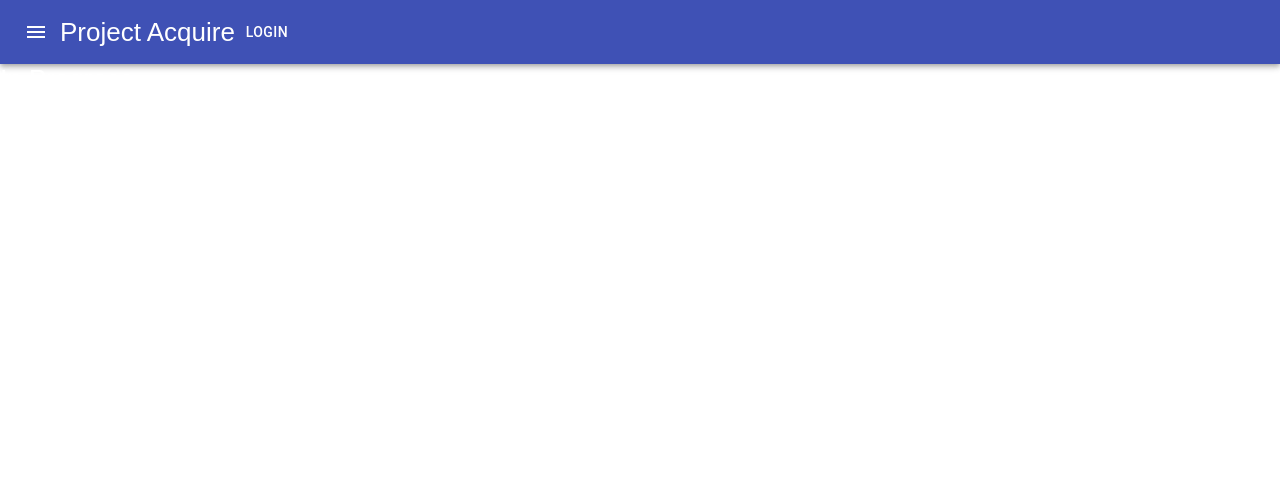
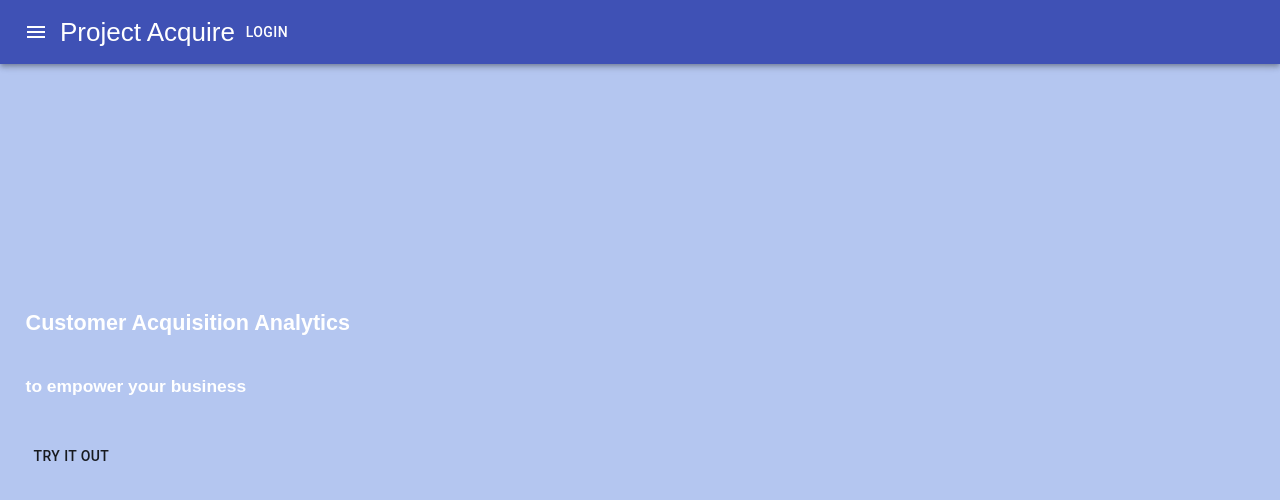
Before and after one commit to NSpencer4/project-acquire, a React (Create React App) app: page / in a window 1280 px wide. Shown: the top 500 px of the page. Built offline with nearby package versions, Linux system fonts and the light colour scheme; a web font is replaced by a local one.

Commit message:
Homepage styling adjustments

```diff
--- a/src/components/Homepage/Homepage.css
+++ b/src/components/Homepage/Homepage.css
@@ -0,0 +1,10 @@
+#home-container {
+    margin-left: 2%;
+    margin-right: 2%;
+    min-height: 50vh;
+    vertical-align: middle;
+}
+
+#banner-text {
+    margin-top: 20%;
+}
--- a/src/components/Homepage/Homepage.js
+++ b/src/components/Homepage/Homepage.js
@@ -1,15 +1,17 @@
 import React, {Component} from 'react';
 import './Homepage.css';
-import {Box} from '@material-ui/core';
+import Button from '@material-ui/core/Button';
 
 class Homepage extends Component {
 
 	render() {
 		return (
-			<div className="Homepage">
-				<Box>
-					<div>In Progress</div>
-				</Box>
+			<div id="home-container" className="Homepage">
+				<section id="banner-text">
+					<h5>Customer Acquisition Analytics</h5>
+					<h6>to empower your business</h6>
+					<Button>Try It Out</Button>
+				</section>
 			</div>
 		);
 	}
--- a/src/index.css
+++ b/src/index.css
@@ -25,10 +25,12 @@ body {
   -webkit-font-smoothing: antialiased;
   -moz-osx-font-smoothing: grayscale;
   background-image: url("/assets/analytics.svg");
-  background-position: center;
+  background-position-y: 40%;
+  background-position-x: 50%;
   background-repeat: no-repeat;
   background-size: cover;
-  min-height: 100vh;
+  background-color: #b4c6f0;
+  height: 100vh;
   display: flex;
   flex-direction: column;
   font-size: calc(10px + 2vmin);
```
